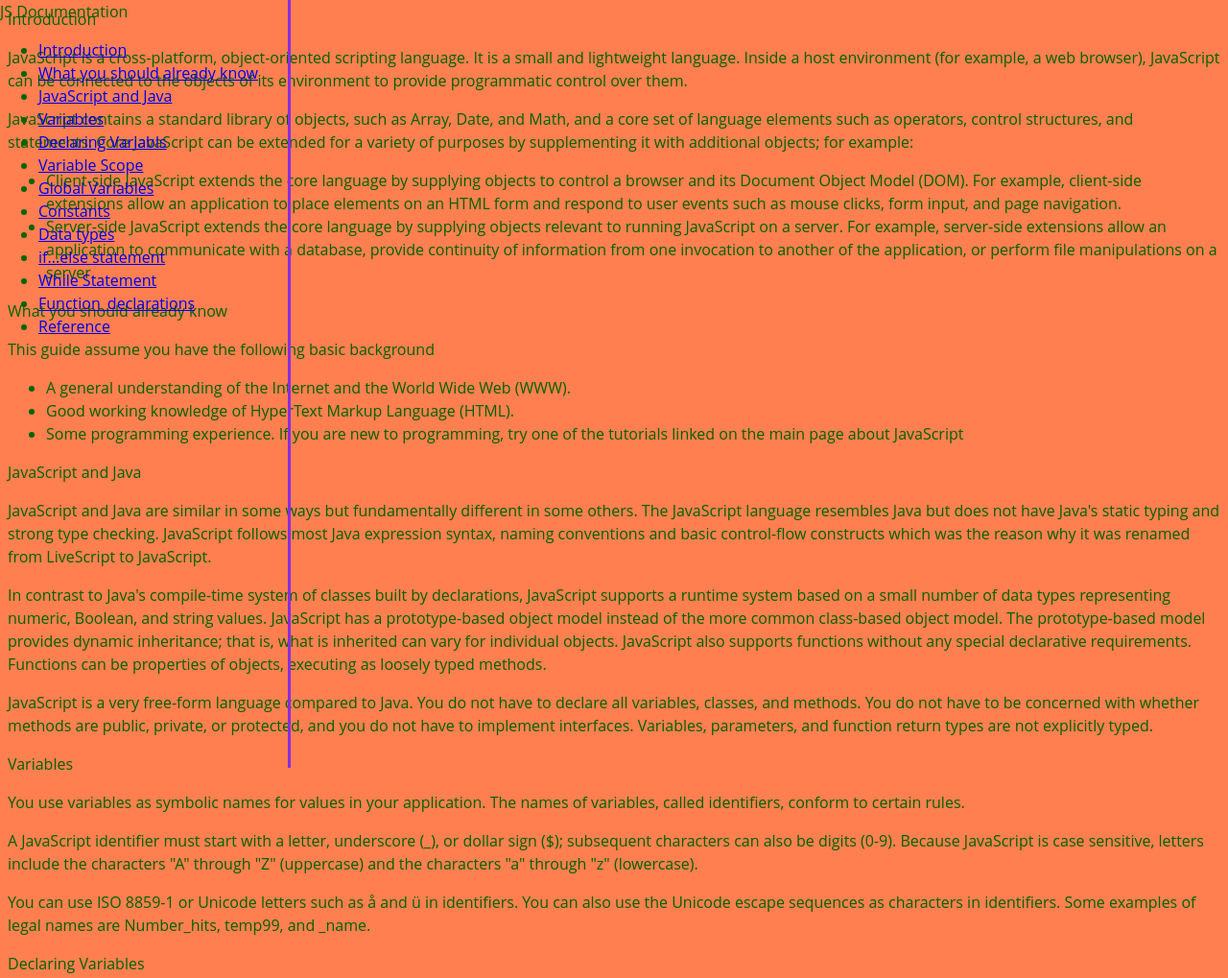
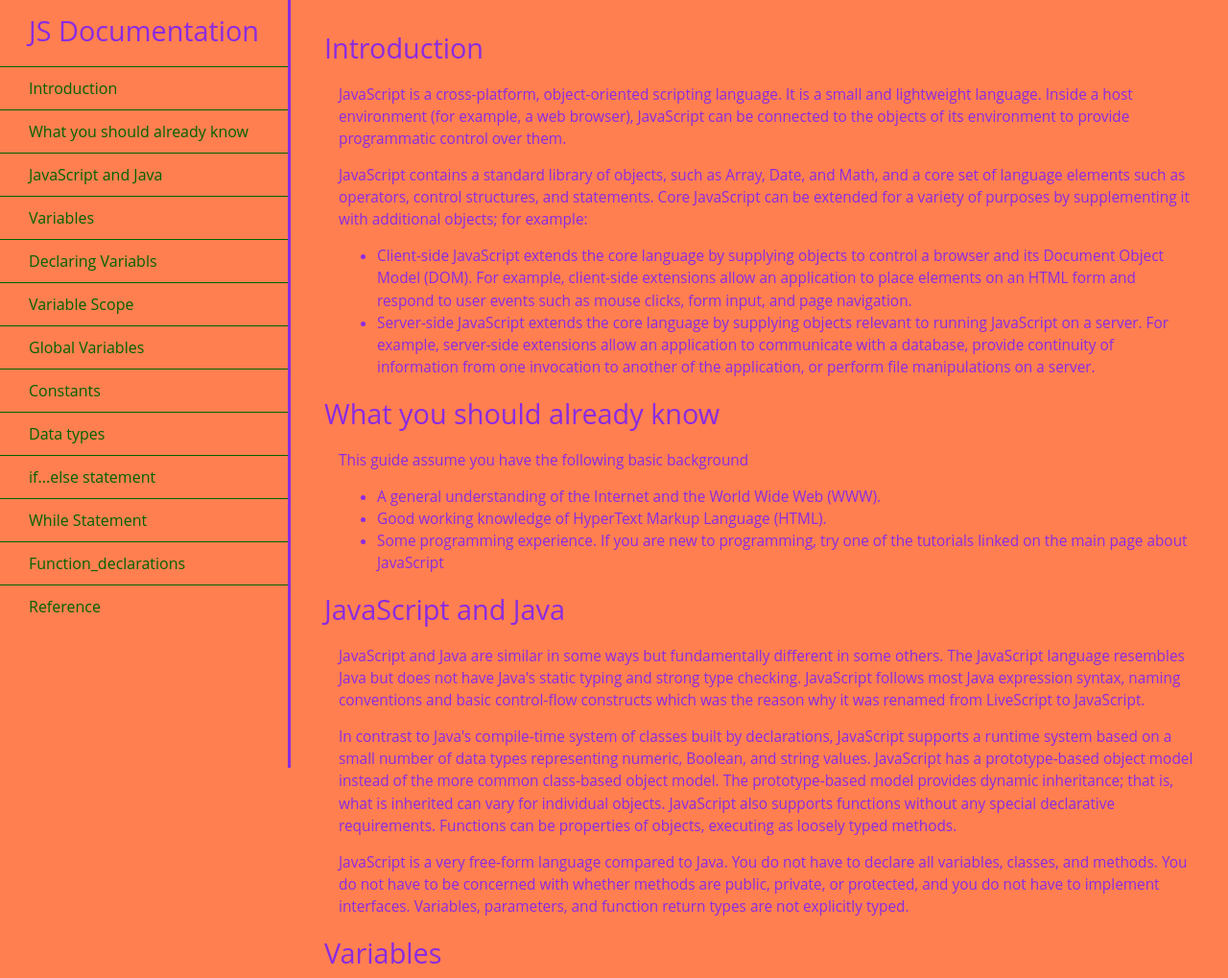
Before and after one commit to subratgoogle/Technical-Documentation-Page, a plain HTML site: page index.html in a window 1280 px wide. Shown: the top 1019 px of the page at 96% size. After the commit the page ends 800 px from the top, so only its background shows below. Drawn offline with Linux system fonts and the light colour scheme.

Commit message:
Update style.css

```diff
--- a/style.css
+++ b/style.css
@@ -17,3 +17,47 @@ body{
     border-color: blueviolet;
 
 }
+header{
+    color: blueviolet;
+    margin: 10px;
+    text-align: center;
+    font-size: 1.8em;
+    font-weight: thin;
+}
+#main-doc header{
+    text-align: left;
+    margin: 0px;
+}
+#navbar ul{
+    height: 88%;
+    padding: 0;
+    overflow-y: auto;
+    overflow-x: hidden;
+
+}
+#navbar li{
+    color: darkgreen;
+    border-top: 1px solid;
+    list-style: none;
+    position: relative;
+    width: 100%;
+}
+#navbar a{
+    display: block;
+    padding: 10px 30px;
+    color: darkgreen;
+    text-decoration: none;
+    cursor: pointer;
+
+}
+#main-doc{
+    position: absolute;
+    margin-left: 310px;
+    padding: 20px;
+    margin-bottom: 110px;
+}
+section article{
+    color: blueviolet;
+    margin: 15px;
+    font-size: 0.96em;
+}
```
